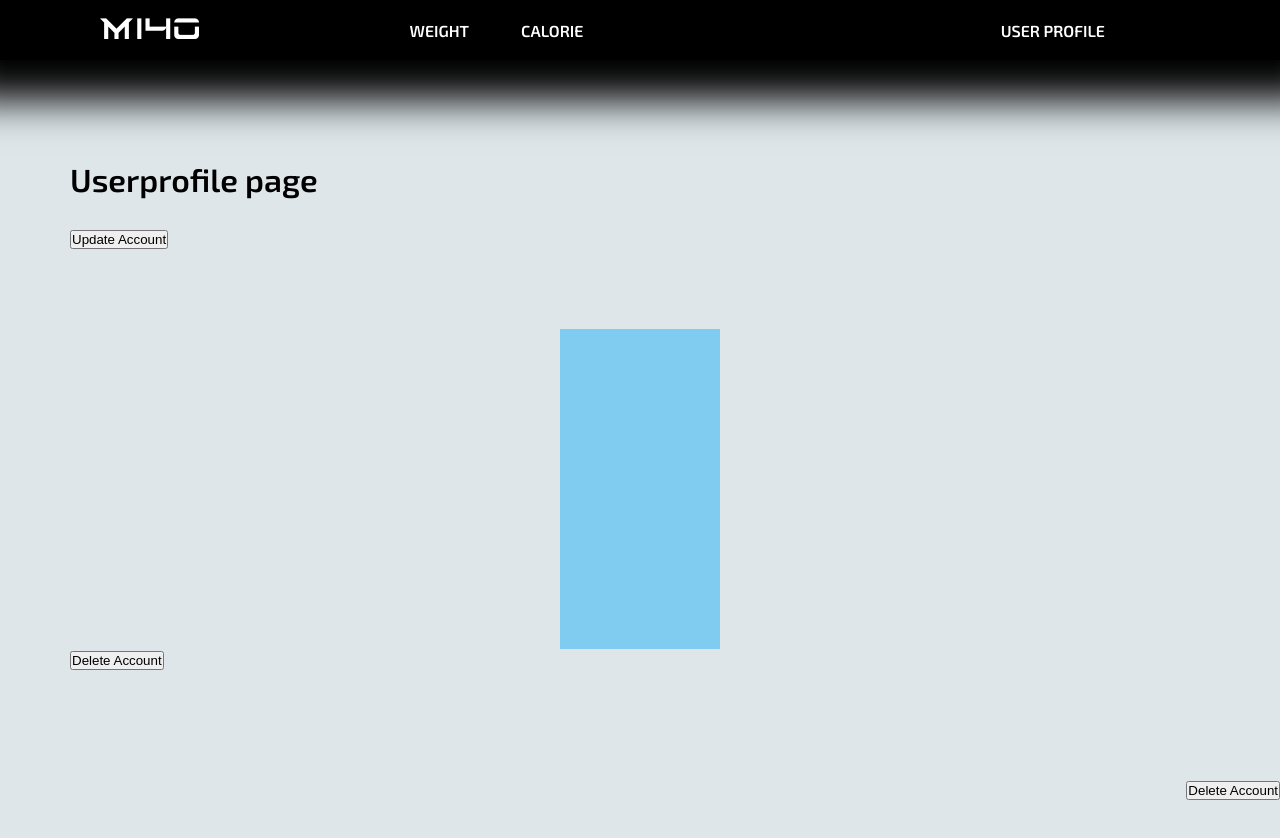
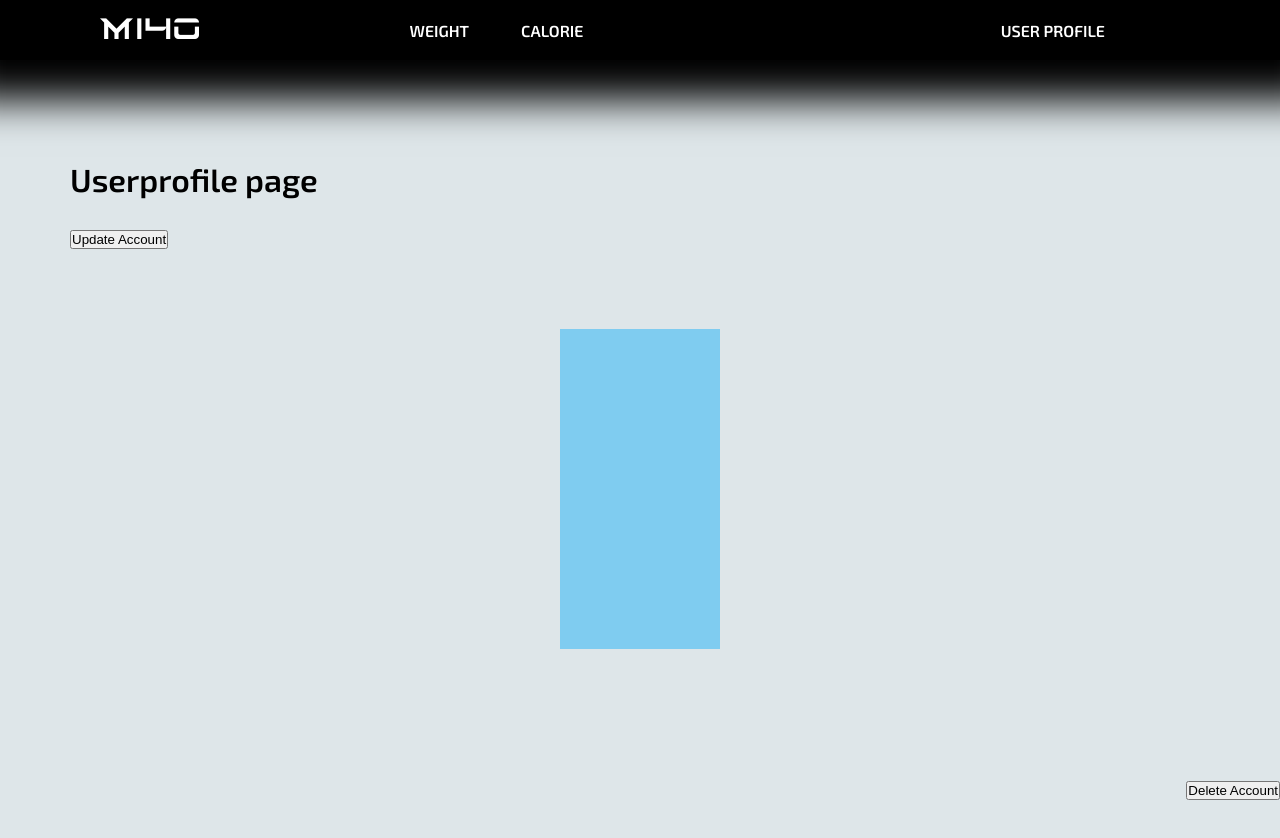
Before and after one commit to ZacPJ/Fitness-Website, a React (Create React App) app: page /Userprofile in a window 1280 px wide. Shown: the top 838 px of the page. Built offline with nearby package versions, Linux system fonts and the light colour scheme; no server answers.

Commit message:
deleted user button

```diff
--- a/src/pages/Userprofile.js
+++ b/src/pages/Userprofile.js
@@ -50,9 +50,8 @@ function Userprofile(props) {
                     </div>
                 </div>
             </div>
-            <div>
+            <div className="deletebutton" >
             <Deleteuser />
-                <button onClick={<Deleteuser />} className="deletebutton" >Delete Account</button>
             </div>
         </div>
     )
```
